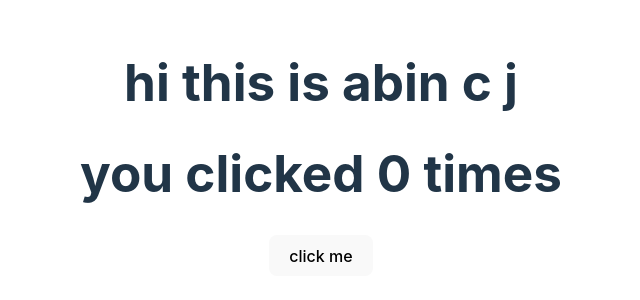
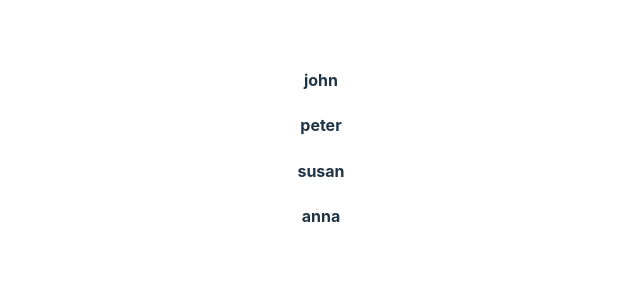
Before and after one commit to Abincjoseph20/react-journey-advance, a React (Vite) app: page / in a window 1280 px wide. Shown: the part 252-552 px from the top of the page, without its empty margins (319-959 px from the left). Built offline with nearby package versions, Linux system fonts and the light colour scheme.

Commit message:
UseState-itrations

```diff
--- a/src/App.jsx
+++ b/src/App.jsx
@@ -1,17 +1,16 @@
 import { useState } from 'react'
 import reactLogo from './assets/react.svg'
 import './App.css'
-import Basics from './tutorial/basics/basics'
-// import EroorExample from './tutorial/basics/eroorexample'
-import UsingUseSatate from './tutorial/basics/useState'
+
+import UseStateArry from './tutorial/basics/dataItration'
+
+
 function App() {
   const [count, setCount] = useState(0)
 
   return (
       <>
-      <Basics/>
-      {/* <EroorExample/> */}
-      <UsingUseSatate/>
+       <UseStateArry/>
       </>
   );
 };
--- a/src/tutorial/basics/dataItration.jsx
+++ b/src/tutorial/basics/dataItration.jsx
@@ -0,0 +1,17 @@
+import { data } from "../../data";
+import React from "react";
+const UseStateArry = ()=>{
+    let [people,setArry] = React.useState(data);
+return(
+    <>
+    {people.map((person)=>{
+        console.log(person)
+        const {id,name} = person;
+        return <div key={id}>
+            <h4>{name}</h4>
+        </div>;
+    })}
+    </>
+)
+}
+export default UseStateArry;
```
